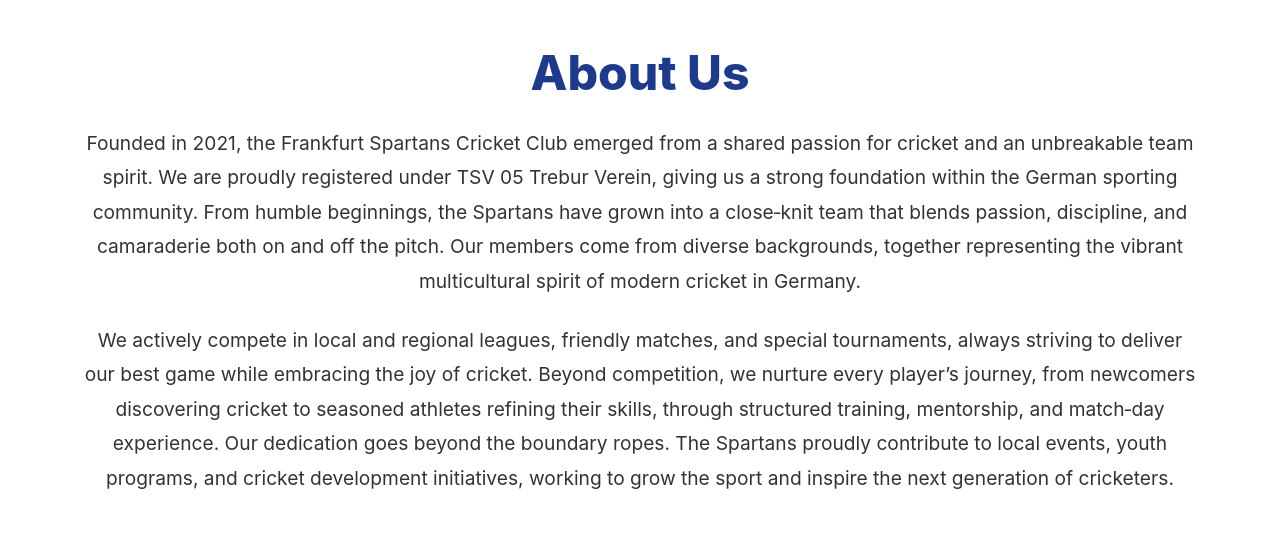
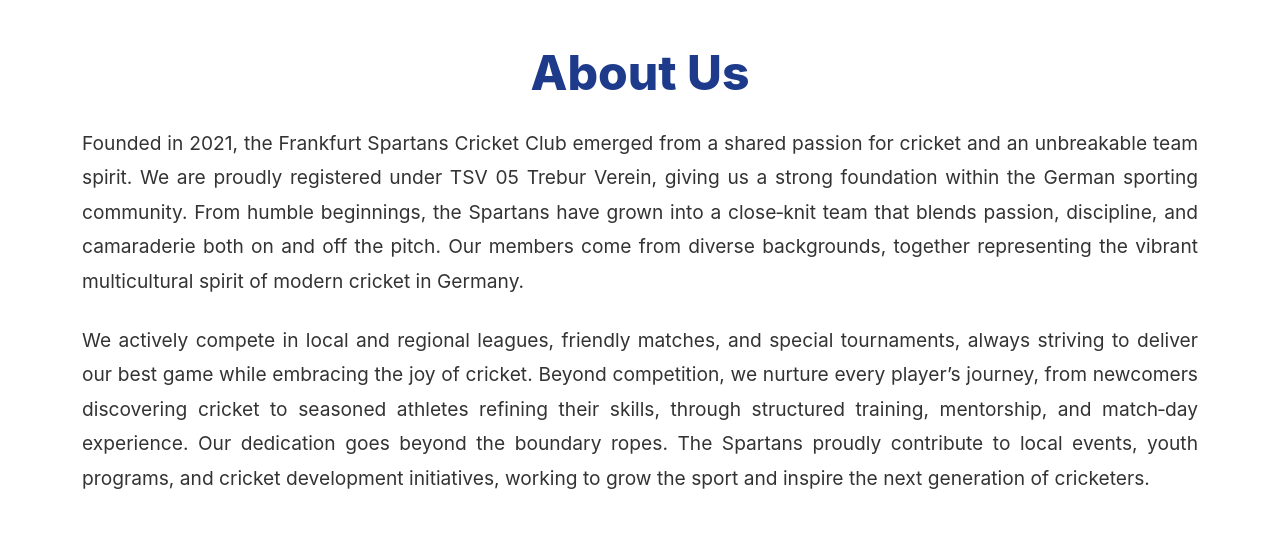
Before and after one commit to boneyZoetis/SpartansCCFrankfurt, a React (Vite) app in the folder frontend/: page / in a window 1280 px wide. Shown: the part 960-1519 px from the top of the page. Built offline with nearby package versions, Linux system fonts and the light colour scheme; no server answers.

Commit message:
UI: Justify text in About Us section

```diff
--- a/frontend/src/Home.jsx
+++ b/frontend/src/Home.jsx
@@ -197,7 +197,7 @@
             About Us
           </h3>
           <div className="row justify-content-center mb-5">
-            <div className="col-lg-12 text-center" style={{ fontSize: '1.2rem', lineHeight: '1.8', color: '#333' }}>
+            <div className="col-lg-12" style={{ fontSize: '1.2rem', lineHeight: '1.8', color: '#333', textAlign: 'justify' }}>
               <p className="mb-4">
                 Founded in 2021, the Frankfurt Spartans Cricket Club emerged from a shared passion for cricket and an unbreakable team spirit. We are proudly registered under TSV 05 Trebur Verein, giving us a strong foundation within the German sporting community. From humble beginnings, the Spartans have grown into a close‑knit team that blends passion, discipline, and camaraderie both on and off the pitch. Our members come from diverse backgrounds, together representing the vibrant multicultural spirit of modern cricket in Germany.
               </p>
```
